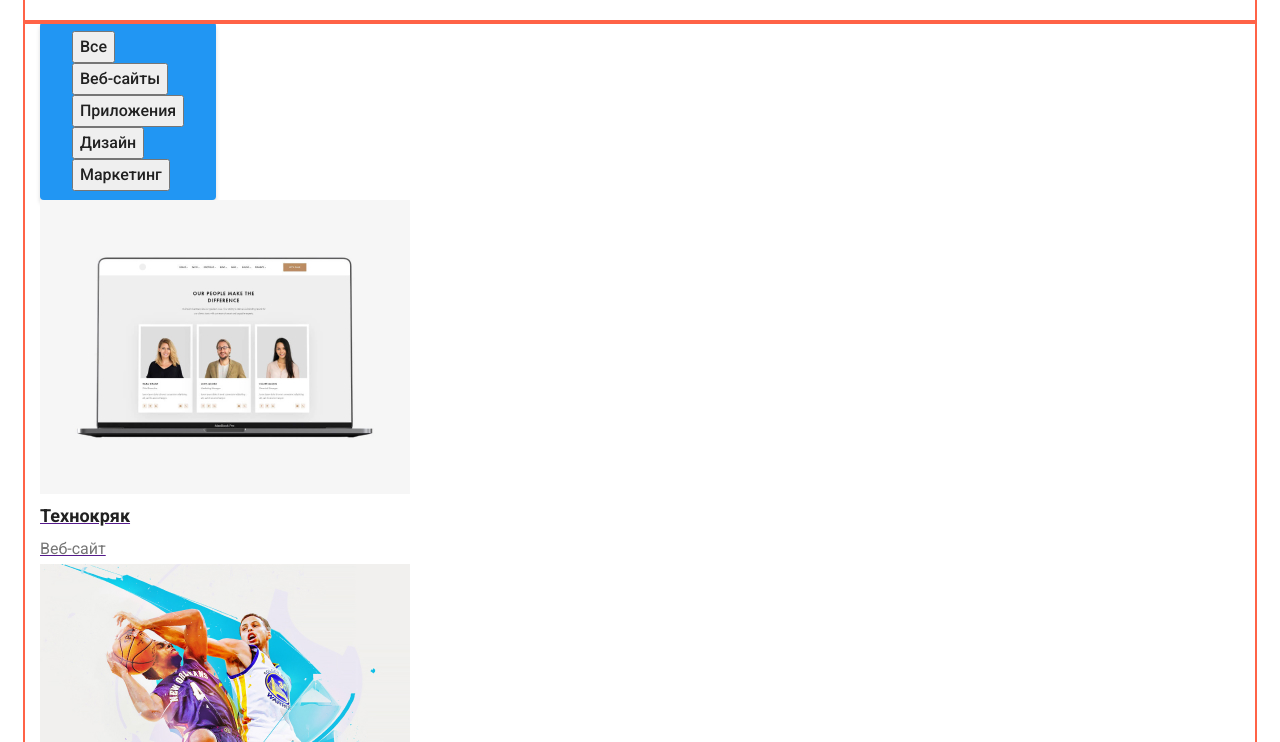
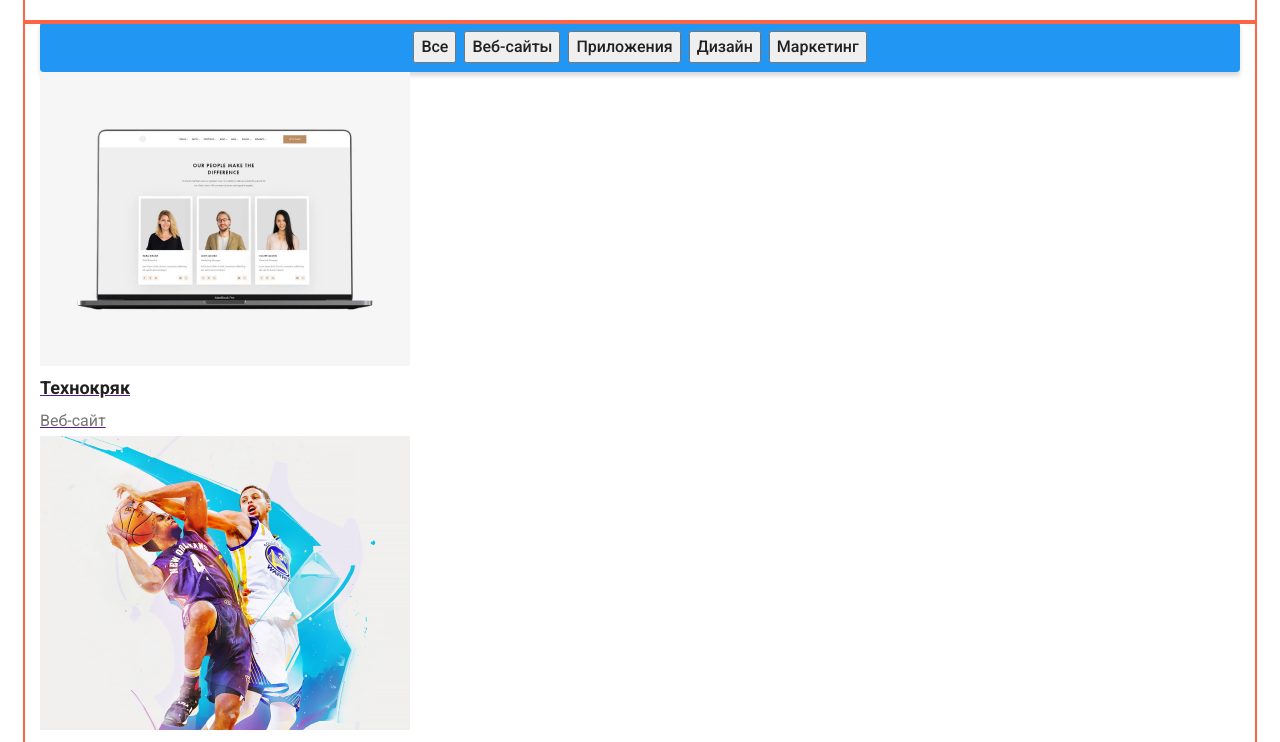
Before and after one commit to Oleg-17/goit-markup-hw-03, a plain HTML site: page portfolio.html in a window 1280 px wide. Shown: the part 58-800 px from the top of the page. Drawn offline with Linux system fonts and the light colour scheme.

Commit message:
Update style.css

```diff
--- a/CSS/style.css
+++ b/CSS/style.css
@@ -283,13 +283,29 @@ header.container, {
   text-decoration: none;
 }
 
+.list-btn:nth-child(n+2) {
+  padding-left: 8px;
+}
+
+.lists-btn {
+  msrgin-left: 8px;
+  justify-content: center;
+  display: flex;
+
+}
+
 .botton {
+  margin: 0 auto;
+  display: inline-block;
+
+
   font-family: inherit;
   color: var(--blak-text);
   font-style: normal;
   font-weight: 500;
   font-size: 16px;
   line-height: 1.62;
+  text-align: center;
 }
 
 .botton:hover {
```
